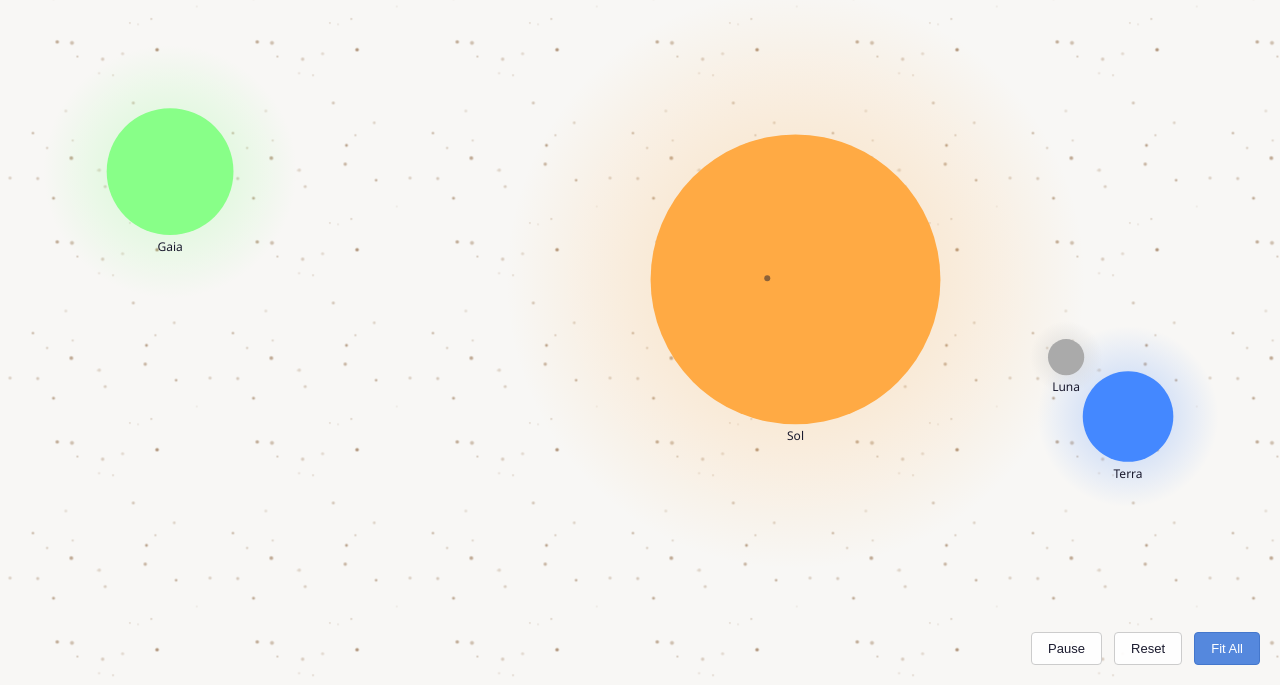
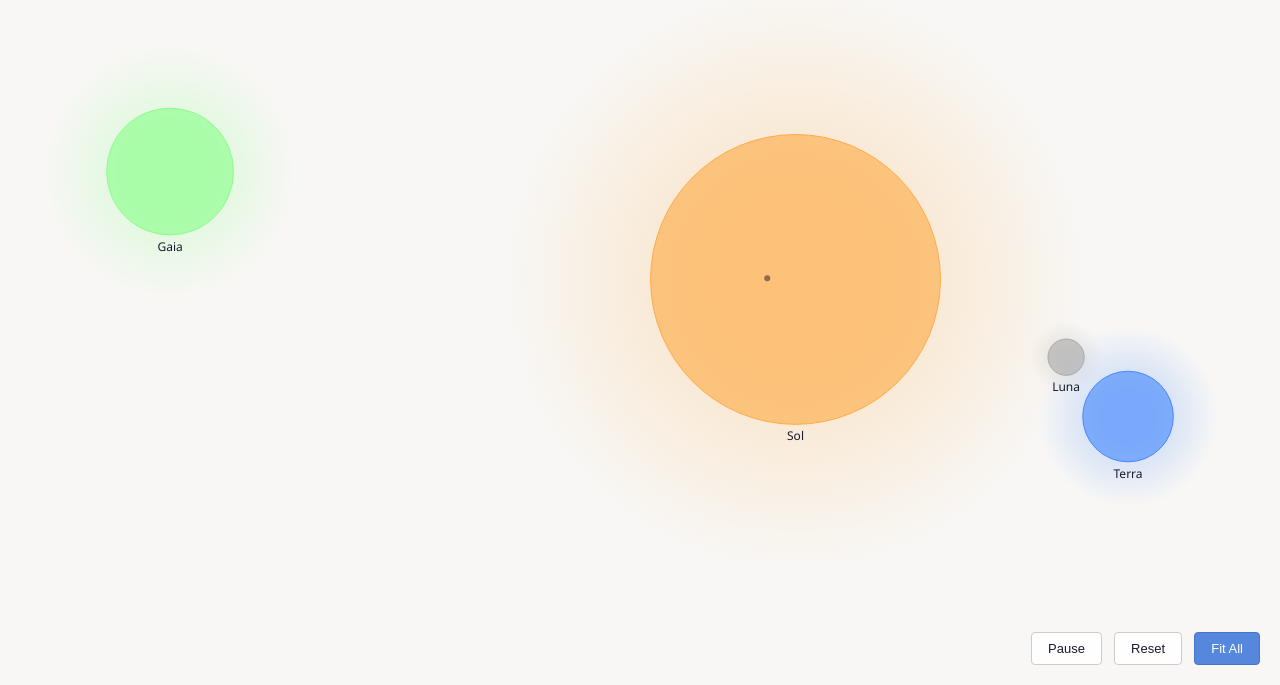
Before and after one commit to samcarey/slingcraft-js, a plain HTML site: page index.html in a window 1280 px wide. Shown: the part 115-800 px from the top of the page. Drawn offline with Linux system fonts and the light colour scheme.

Commit message:
refactor: drop star layer, add body stroke & opacity for clearer visuals
Removed the theme‑dependent star background implementation, including the stars layer element, pattern generation, and media‑query listeners. Cleaned up unused functions (`isDarkMode`, `getStarColor`) and related code.

Enhanced celestial body visuals by setting a semi‑transparent fill, adding a matching stroke, and defining a default `stroke-width` in CSS. This simplifies rendering and improves clarity of the bodies on the canvas.

```diff
--- a/game.js
+++ b/game.js
@@ -2,7 +2,6 @@
 // A space simulation with N-body gravitational physics
 
 const svg = document.getElementById('game-svg');
-const starsLayer = document.getElementById('stars-layer');
 const bodiesLayer = document.getElementById('bodies-layer');
 const uiLayer = document.getElementById('ui-layer');
 const defs = svg.querySelector('defs');
@@ -43,15 +42,6 @@ let isTrackingSelectedBody = true;
 
 // SVG namespace
 const SVG_NS = 'http://www.w3.org/2000/svg';
-
-// Theme detection
-function isDarkMode() {
-    return window.matchMedia && window.matchMedia('(prefers-color-scheme: dark)').matches;
-}
-
-function getStarColor() {
-    return isDarkMode() ? 'white' : '#a08060';
-}
 
 // Body class
 class CelestialBody {
@@ -109,6 +99,8 @@ class CelestialBody {
         this.circleElement = document.createElementNS(SVG_NS, 'circle');
         this.circleElement.setAttribute('class', 'body-circle');
         this.circleElement.setAttribute('fill', this.color);
+        this.circleElement.setAttribute('fill-opacity', '0.6');
+        this.circleElement.setAttribute('stroke', this.color);
         this.circleElement.dataset.bodyName = this.name;
         this.group.appendChild(this.circleElement);
 
@@ -331,82 +323,8 @@ function updateComMarker() {
     comMarker.setAttribute('cy', screen.y);
 }
 
-// Stars - using tiled SVG pattern for performance
-let starPattern = null;
-let starBackground = null;
-
-function initStars() {
-    // Clear existing
-    starsLayer.innerHTML = '';
-
-    // Remove old pattern from defs if it exists
-    const oldPattern = defs.querySelector('#star-pattern');
-    if (oldPattern) {
-        oldPattern.remove();
-    }
-
-    // Create a pattern with random stars
-    const patternSize = 200;
-    const starsPerTile = 30;
-
-    starPattern = document.createElementNS(SVG_NS, 'pattern');
-    starPattern.setAttribute('id', 'star-pattern');
-    starPattern.setAttribute('patternUnits', 'userSpaceOnUse');
-    starPattern.setAttribute('width', patternSize);
-    starPattern.setAttribute('height', patternSize);
-
-    // Use seeded random for consistent pattern
-    const seed = 12345;
-    let rng = seed;
-    const random = () => {
-        rng = (rng * 1103515245 + 12345) & 0x7fffffff;
-        return rng / 0x7fffffff;
-    };
-
-    // Add stars to the pattern
-    const starColor = getStarColor();
-    for (let i = 0; i < starsPerTile; i++) {
-        const star = document.createElementNS(SVG_NS, 'circle');
-        star.setAttribute('cx', random() * patternSize);
-        star.setAttribute('cy', random() * patternSize);
-        star.setAttribute('r', random() * 1.5 + 0.5);
-        star.setAttribute('fill', starColor);
-        star.setAttribute('fill-opacity', random() * 0.5 + 0.2);
-        starPattern.appendChild(star);
-    }
-
-    defs.appendChild(starPattern);
-
-    // Create background rectangle that uses the pattern
-    starBackground = document.createElementNS(SVG_NS, 'rect');
-    starBackground.setAttribute('fill', 'url(#star-pattern)');
-    starsLayer.appendChild(starBackground);
-}
-
-function updateStars() {
-    if (!starBackground) return;
-
-    const width = svg.clientWidth;
-    const height = svg.clientHeight;
-
-    // Make the background large enough to cover the viewport with some margin for panning
-    const margin = 400;
-    starBackground.setAttribute('x', -margin);
-    starBackground.setAttribute('y', -margin);
-    starBackground.setAttribute('width', width + margin * 2);
-    starBackground.setAttribute('height', height + margin * 2);
-
-    // Offset the pattern based on camera position (parallax - stars move slower)
-    const parallaxFactor = 0.1; // Stars move at 10% of camera speed
-    const offsetX = -camera.x * camera.zoom * parallaxFactor;
-    const offsetY = -camera.y * camera.zoom * parallaxFactor;
-    starPattern.setAttribute('patternTransform', `translate(${offsetX}, ${offsetY})`);
-}
-
 // Render the scene
 function render() {
-    // Update stars
-    updateStars();
 
     // Update center of mass marker
     updateComMarker();
@@ -687,14 +605,6 @@ function init() {
         }
     });
 
-    // Listen for theme changes
-    if (window.matchMedia) {
-        window.matchMedia('(prefers-color-scheme: dark)').addEventListener('change', () => {
-            initStars();
-        });
-    }
-
-    initStars();
     createComMarker();
     initBodies();
 
--- a/index.html
+++ b/index.html
@@ -72,6 +72,7 @@
         .body-circle {
             cursor: pointer;
             transition: filter 0.15s ease;
+            stroke-width: 1;
         }
 
         .body-circle:hover {
@@ -79,14 +80,7 @@
         }
 
         .body-circle.selected {
-            stroke: var(--selection-stroke);
-            stroke-width: 2;
-            stroke-dasharray: 5 5;
-        }
-
-        .body-circle.hovered {
-            stroke: var(--hover-stroke);
-            stroke-width: 2;
+            stroke-width: 3;
         }
 
         .body-label {
@@ -222,7 +216,6 @@
         <defs>
             <!-- Glow filters for each body will be added dynamically -->
         </defs>
-        <g id="stars-layer"></g>
         <g id="bodies-layer"></g>
         <g id="ui-layer"></g>
     </svg>
```
